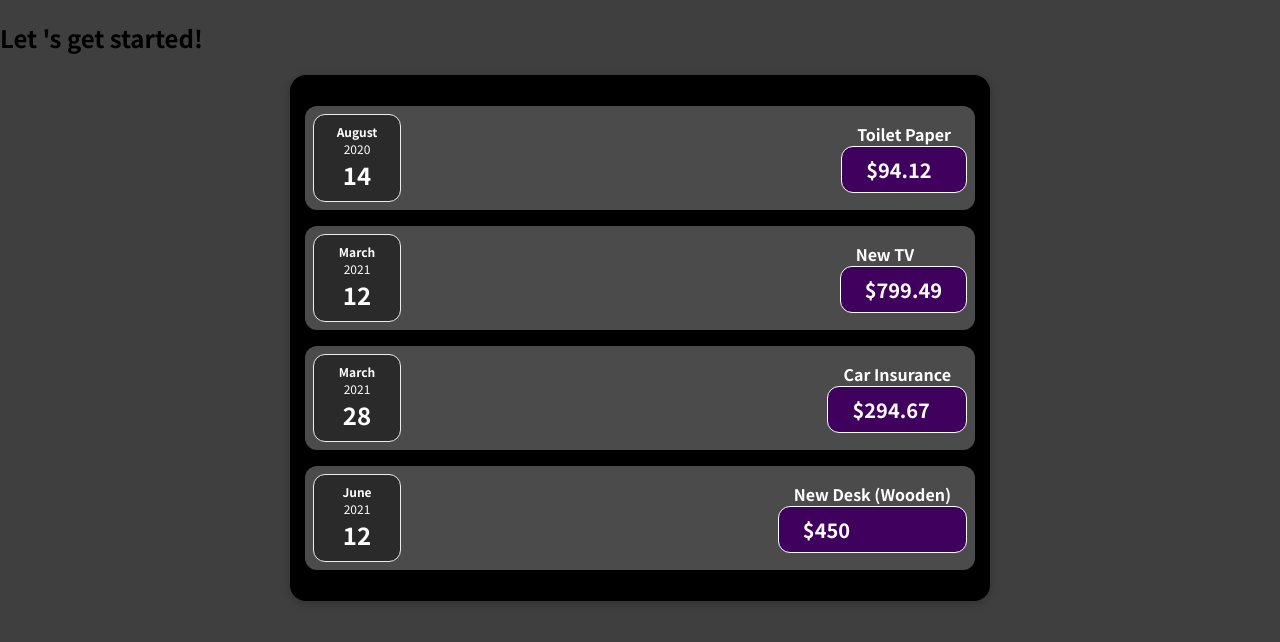
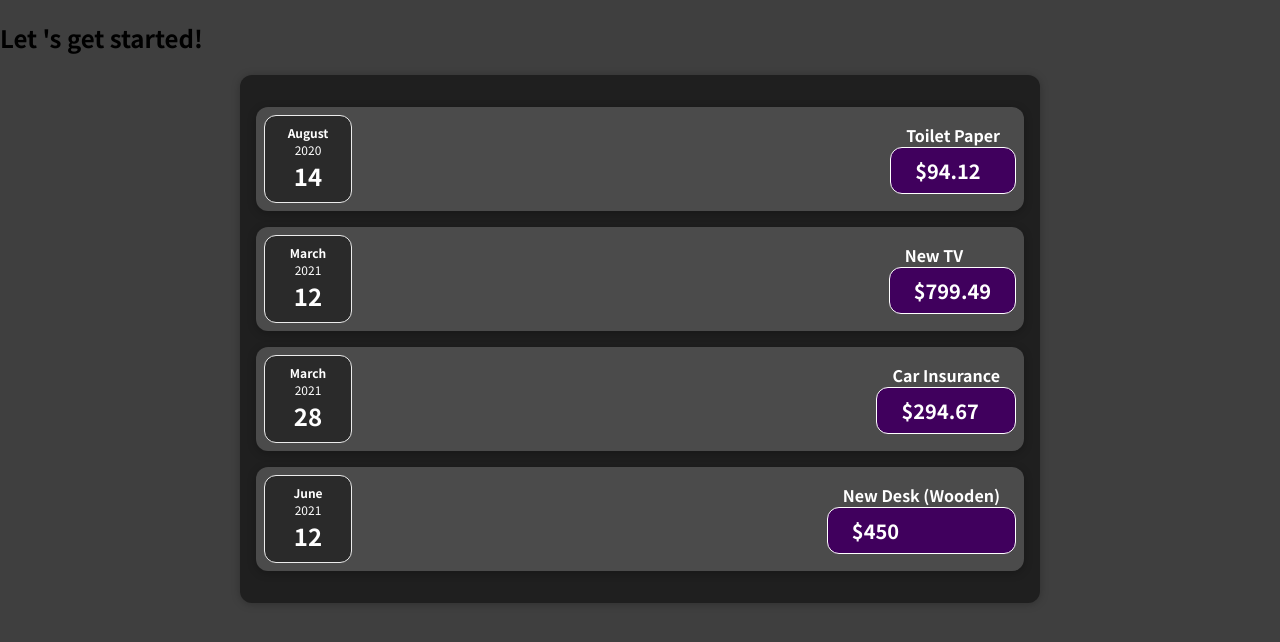
Before and after one commit to beenzino48/1st-React-project, a JavaScript app: page / in a window 1280 px wide. Shown: the top 642 px of the page. Built offline with nearby package versions, Linux system fonts and the light colour scheme.

Commit message:
centered expenses div

```diff
--- a/src/components/expenses.css
+++ b/src/components/expenses.css
@@ -1,9 +1,11 @@
 .expenses {
-  box-shadow: 0 2px 8px rgb(0 0 0 / 25%);
   margin-left: auto;
   margin-right: auto;
-  width: 700px;
-  background-color: #000000;
-  padding: 15px;
-  border-radius: 16px;
+  padding: 1rem;
+  background-color: rgb(31, 31, 31);
+  margin: 1rem, auto;
+  width: 50rem;
+  max-width: 95%;
+  border-radius: 12px;
+  box-shadow: 0 1px 8px rgba(0, 0, 0, 0.25);
 }
```
